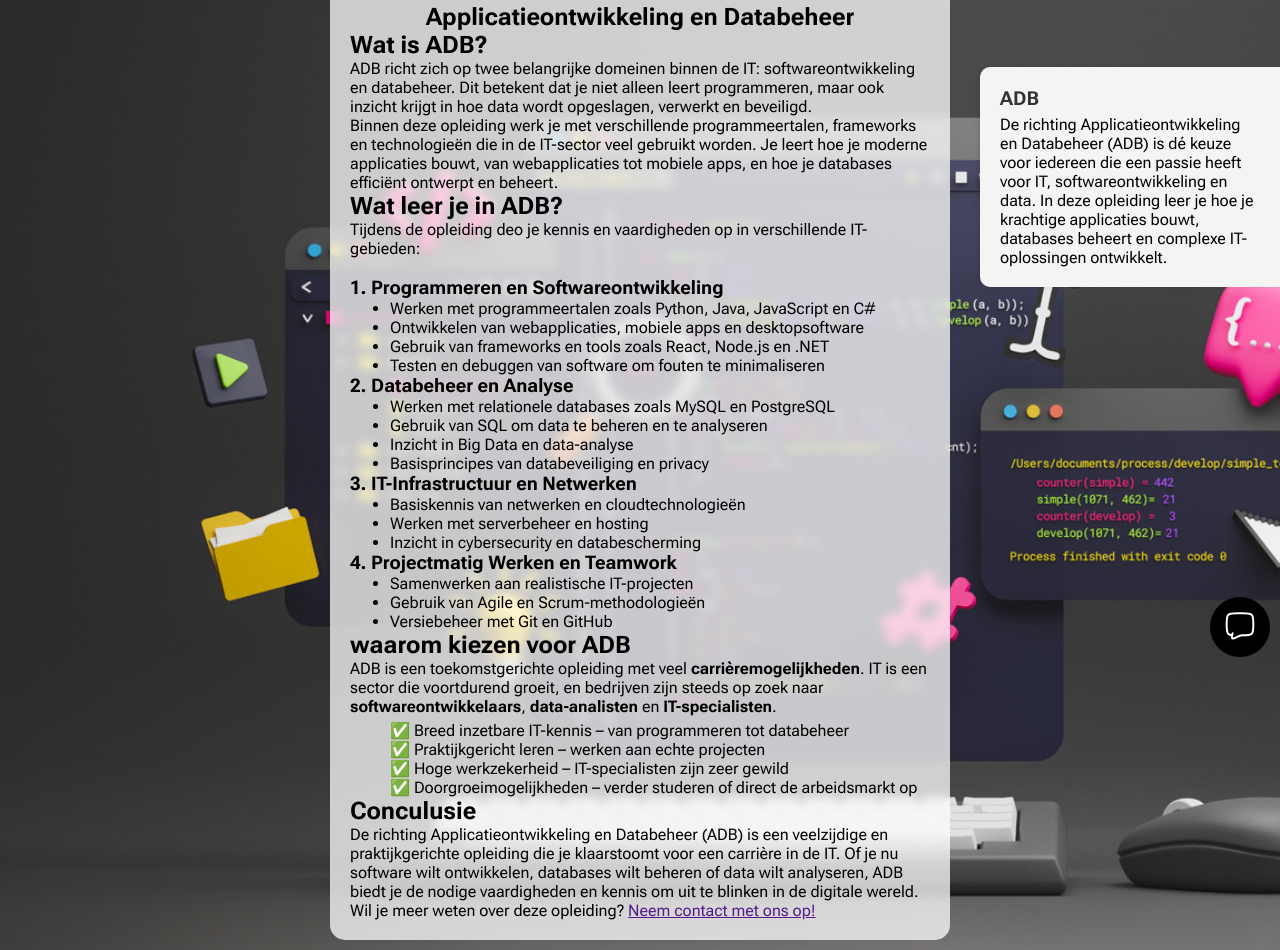
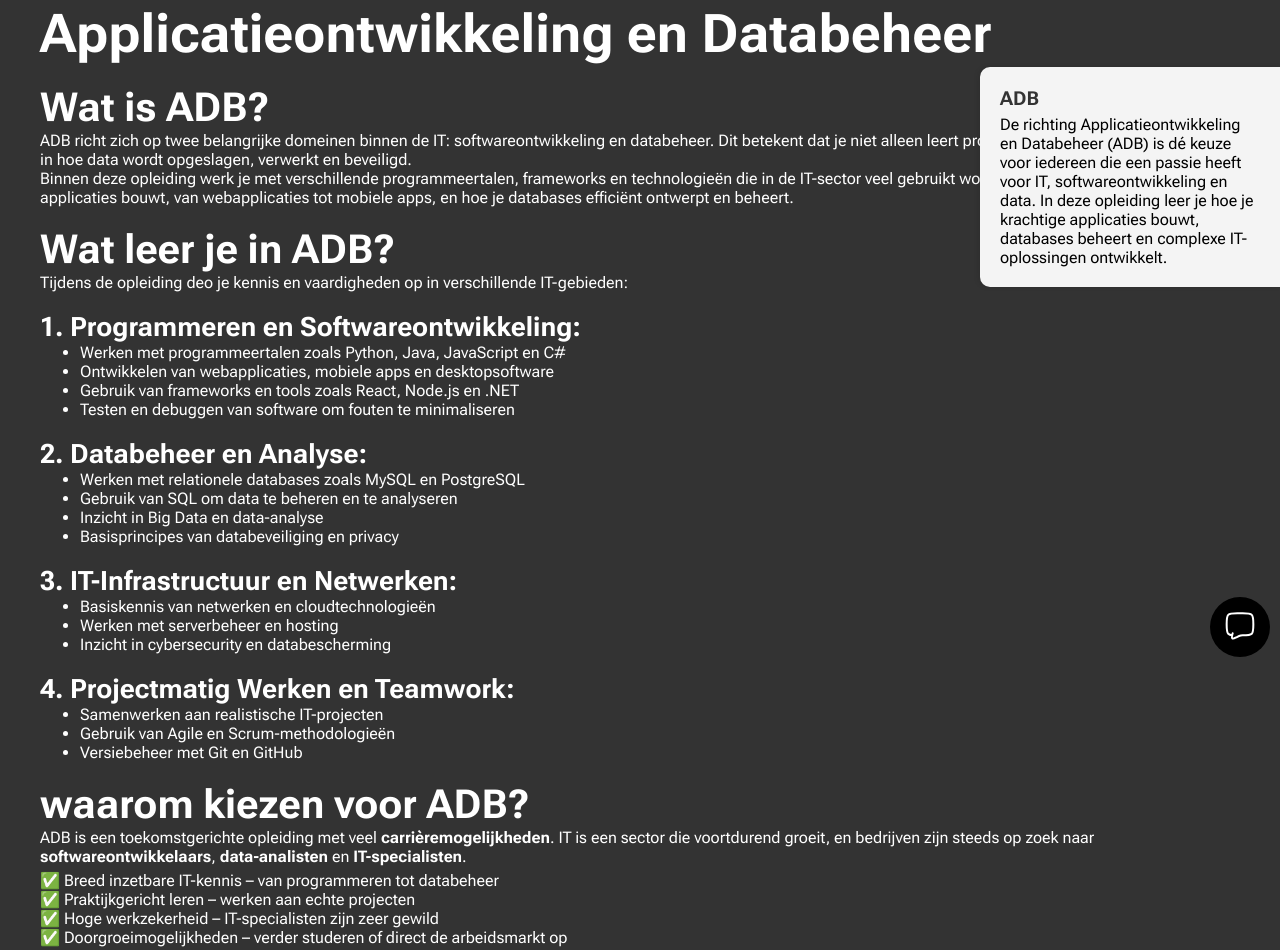
Before and after one commit to clevercauteren/Micro-Website, a plain HTML site: page src/pages/About.html in a window 1280 px wide. Shown: the part 133-1083 px from the top of the page. Drawn offline with Linux system fonts and the light colour scheme; a web font is replaced by a local one.

Commit message:
aanpassingen
gwn aanpassingen he

```diff
--- a/src/css/About.css
+++ b/src/css/About.css
@@ -1,18 +1,24 @@
 
 body {
-    background-image: url('/src/images/backgrounds/About.jpeg');
-    background-repeat: no-repeat;
-    background-size: cover;
+    background-color: #333
 }
 
 .about h1 {
-    text-align: center;
+    font-size: 40pt;
+}
+
+.about h2 {
+    font-size: 30pt;
+}
+
+.about h3 {
+    font-size: 20pt;
 }
 .about aside {
     width: 300px;
     background-color: #f4f4f4;
     padding: 20px;
-    box-shadow: -2px 0 5px rgba(0,0,0,0.1);
+    box-shadow: -2px 0 5px rgba(0, 0, 0, 0.1);
     position: absolute;
     right: 0;
     top: 25%;
@@ -31,23 +37,19 @@ body {
 }
 
 .about section {
-    margin: auto;
     margin-bottom: 20px;
-    width: 50%;
-    background-color: rgba(255, 255, 255, 0.75);
-    border-radius: 15px;
     padding: 20px;
-    backdrop-filter: blur(5px);
+    color: white;
 }
 
 .about ul {
     margin-left: 40px;
 }
 
-.vinkje {
+.about .vinkje {
     margin-left: 0px;
     margin-top: 5px;
 }
-.vinkje li {
+.about .vinkje li {
     list-style-type: none;
 }
--- a/src/pages/About.html
+++ b/src/pages/About.html
@@ -38,6 +38,7 @@
         <main>
             <section>
                 <h1>Applicatieontwikkeling en Databeheer</h1>
+                <br>
                 <h2>Wat is ADB?</h2>
                 <p>
                     ADB richt zich op twee belangrijke domeinen binnen de IT:
@@ -50,37 +51,41 @@
                     Je leert hoe je moderne applicaties bouwt, van webapplicaties tot mobiele
                     apps, en hoe je databases efficiënt ontwerpt en beheert.
                 </p>
+                <br>
                 <h2>Wat leer je in ADB?</h2>
                 <p>Tijdens de opleiding deo je kennis en vaardigheden op in verschillende IT-gebieden:</p>
                 <br>
-                <h3>1. Programmeren en Softwareontwikkeling</h3>
+                <h3>1. Programmeren en Softwareontwikkeling:</h3>
                 <ul>
                     <li>Werken met programmeertalen zoals Python, Java, JavaScript en C#</li>
                     <li>Ontwikkelen van webapplicaties, mobiele apps en desktopsoftware</li>
                     <li>Gebruik van frameworks en tools zoals React, Node.js en .NET</li>
                     <li>Testen en debuggen van software om fouten te minimaliseren</li>
                 </ul>
-                <h3>2. Databeheer en Analyse</h3>
+                <br>
+                <h3>2. Databeheer en Analyse:</h3>
                 <ul>
                     <li>Werken met relationele databases zoals MySQL en PostgreSQL</li>
                     <li>Gebruik van SQL om data te beheren en te analyseren</li>
                     <li>Inzicht in Big Data en data-analyse</li>
                     <li>Basisprincipes van databeveiliging en privacy</li>
                 </ul>
-                <h3>3. IT-Infrastructuur en Netwerken</h3>
+                <br>
+                <h3>3. IT-Infrastructuur en Netwerken:</h3>
                 <ul>
                     <li>Basiskennis van netwerken en cloudtechnologieën</li>
                     <li>Werken met serverbeheer en hosting</li>
                     <li>Inzicht in cybersecurity en databescherming</li>
                 </ul>
-                <h3>4. Projectmatig Werken en Teamwork</h3>
+                <br>
+                <h3>4. Projectmatig Werken en Teamwork:</h3>
                 <ul>
                     <li>Samenwerken aan realistische IT-projecten</li>
                     <li>Gebruik van Agile en Scrum-methodologieën</li>
                     <li>Versiebeheer met Git en GitHub</li>
-
                 </ul>
-                <h2>waarom kiezen voor ADB</h2>
+                <br>
+                <h2>waarom kiezen voor ADB?</h2>
                 <p>
                     ADB is een toekomstgerichte opleiding met veel <strong>carrièremogelijkheden</strong>.
                     IT is een sector die voortdurend groeit, en bedrijven zijn steeds op zoek
@@ -92,12 +97,13 @@
                     <li>✅ Hoge werkzekerheid – IT-specialisten zijn zeer gewild</li>
                     <li>✅ Doorgroeimogelijkheden – verder studeren of direct de arbeidsmarkt op</li>
                 </ul>
+                <br>
                 <h2>Conculusie</h2>
-                <p>De richting Applicatieontwikkeling en Databeheer (ADB) is een veelzijdige en
-                    praktijkgerichte opleiding die je klaarstoomt voor een carrière in de IT.
-                    Of je nu software wilt ontwikkelen, databases wilt beheren of data wilt analyseren,
-                    ADB biedt je de nodige vaardigheden en kennis om uit te blinken in de digitale wereld.
-                    Wil je meer weten over deze opleiding? <a href="">Neem contact met ons op!</a>
+                <p>De richting Applicatieontwikkeling en Databeheer (ADB) is een veelzijdige en <br>
+                    praktijkgerichte opleiding die je klaarstoomt voor een carrière in de IT. <br>
+                    Of je nu software wilt ontwikkelen, databases wilt beheren of data wilt analyseren, <br>
+                    ADB biedt je de nodige vaardigheden en kennis om uit te blinken in de digitale wereld. <br>
+                    Wil je meer weten over deze opleiding? Neem dan contact op met de school of kom langs!
                 </p>
             </section>
         </div>
```
Also changed, not shown: 1 other file.
